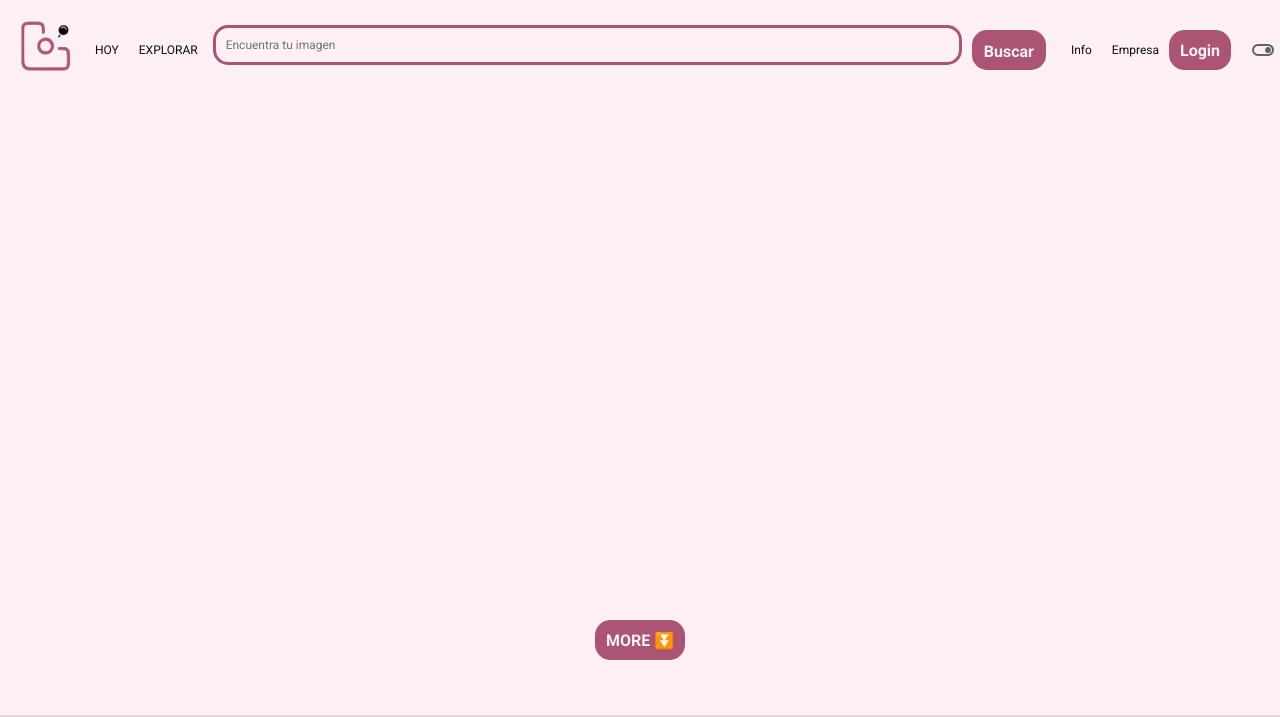
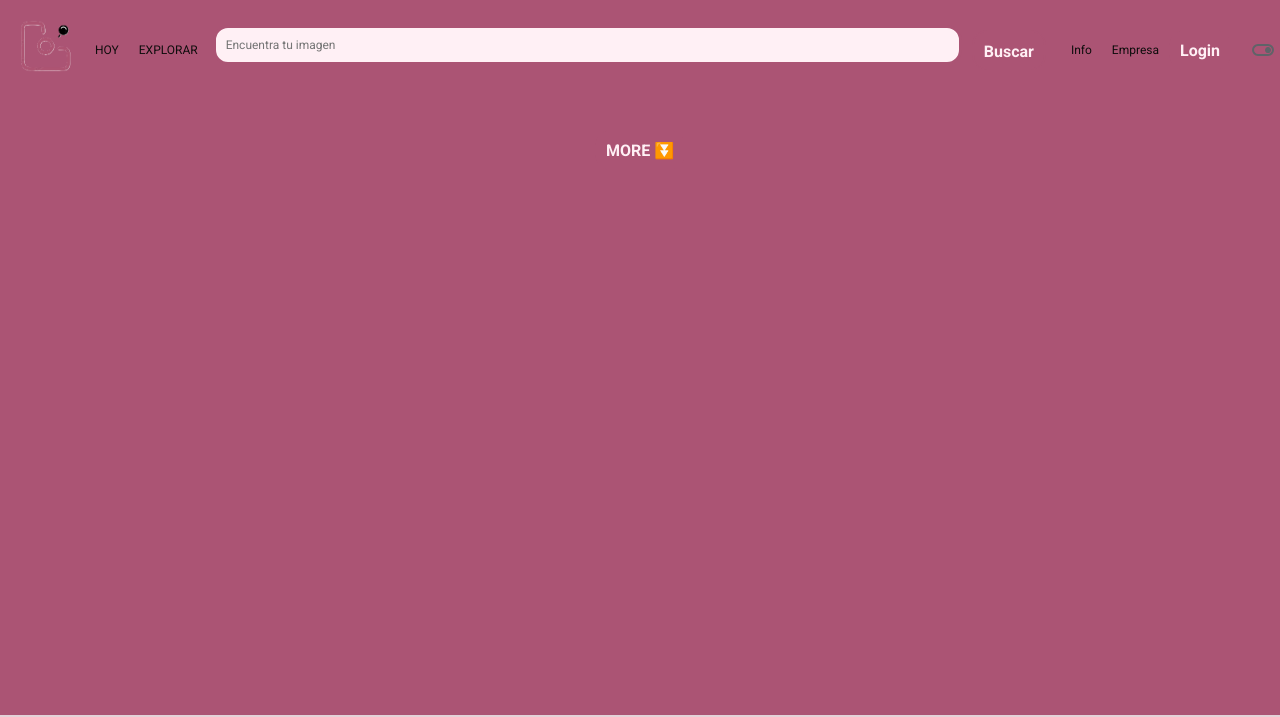
Before and after one commit to Kiger22/PicKgr, a website built with Vite: page index.html in a window 1280 px wide. Both pictures are taken after a click on the picture 1263 px from the left and 50 px from the top of the page. Shown: the top 717 px of the page. Built offline with nearby package versions, Linux system fonts and the light colour scheme; no server answers; files whose address does not match are found by name; a web font is replaced by a local one.

Commit message:
Update style.css

```diff
--- a/style.css
+++ b/style.css
@@ -81,9 +81,8 @@ body {
   display: flex;
   flex-direction: column;
   min-height: 100vh;
-  background-color: var(--kg-bg-primary);
-  color: var(--kg-text-dark);
-
+  background-color: var(--kg-text-primary);
+  color: var(--kg-bg-terciary);
  }
 
 header {
@@ -95,7 +94,7 @@ footer {
 }
 
 main {
-  flex: 1;
+  z-index: 0;
   display: flex;
   flex-direction: column;
   justify-content: center;
@@ -104,15 +103,15 @@ main {
   margin-bottom: 120px;
 }
 
-.dark {
-  background-color: var(--kg-text-primary);
-  color: var(--kg-bg-primary);
+.dark{
+  background-color: var(--kg-bg-terciary);
+  color: var(--kg-text-primary);
 }
 
-.active {
-  background-color: var(--kg-text-primary);
-  color: var(--kg-bg-primary);
-}
+/* .active {
+  background-color: var(--kg-bg-terciary);
+  color: var(--kg-text-primary);
+} */
 
 #app {
   display: flex;
@@ -125,14 +124,11 @@ main {
   max-width:1600px ;
   scroll-behavior: smooth;
   margin:auto;
-
   text-align: center;
 }
 
 #app .card {
   width: 20%;
-  height: 100%;
-  object-fit: cover;
  }
 
  .moreButton {
```
